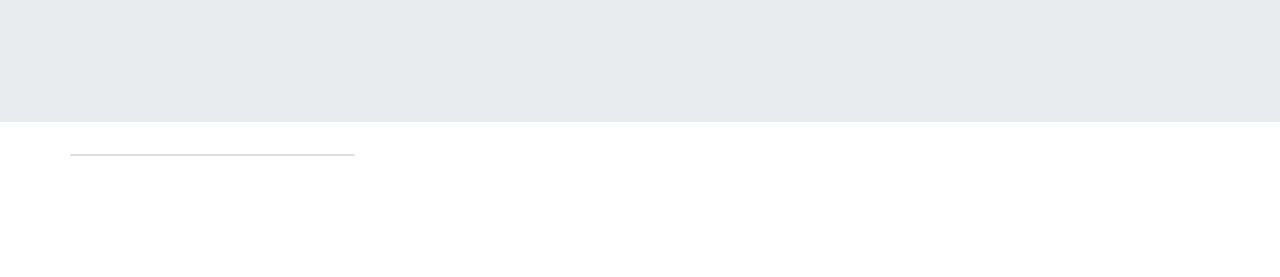
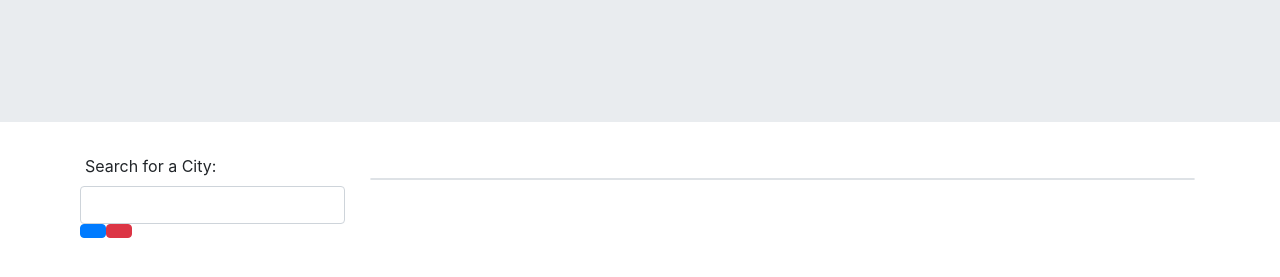
Before and after one commit to jhong1016/Weather-Dashboard, a plain HTML site: page index.html in a window 1280 px wide. Shown: the part 89-366 px from the top of the page. Drawn offline with nearby package versions, Linux system fonts and the light colour scheme; files that its build step writes are made by us from their sources.

Commit message:
main section added to index.html

```diff
--- a/index.html
+++ b/index.html
@@ -23,11 +23,36 @@
         <div id="artist-credit"></div>
     </div>
 
-    <main class="main-content container">
-        <div class="content-wrapper row">
-            <section id="search-wrapper" class="search-wrap-style card col-lg-3">
+    <!-- Main container for webpage content -->
+    <main id="content" class="container">
+        <div class="row">
 
-            </section>
+            <!-- Left side content with city search box and appended cities -->
+            <div id="content-left" class="col-md-3">
+                <form>
+                    <label for="search-city">Search for a City:</label>
+                    <div class="form-row">
+                        <input id="search-city" class="form-control" name="city" value=" "></input>
+                        <!-- GoogleFonts magnifying glass -->
+                        <button id="search-button" class="btn btn-primary" type="submit"><i class="fas fa-search"></i></button>
+                        <button id="delete-button" class="btn btn-danger" type="clear"><i class="fas fa-trash"></i></button>
+                    </div>
+                </form>
+                <div id="search-error"></div>
+                <!-- list of prior searched cities -->
+                <ul id="city-results" class="list-group mt-4"></ul>
+                <!-- clear storage button -->
+                <a id="clear-storage" href="#"></a>
+            </div>
+
+            <!-- Right side content showing current weather and five day forecast displays on search -->
+            <div id="content-right" class="col-md-9 pt-4">
+                <!-- Current weather displayed on top -->
+                <div id="current-weather" class="border rounded"></div>
+                <!-- Five day forecast below the current weather -->
+                <div id="five-day-forecast" class="mt-5"></div>
+            </div>
         </div>
     </main>
+
 </body>
```
